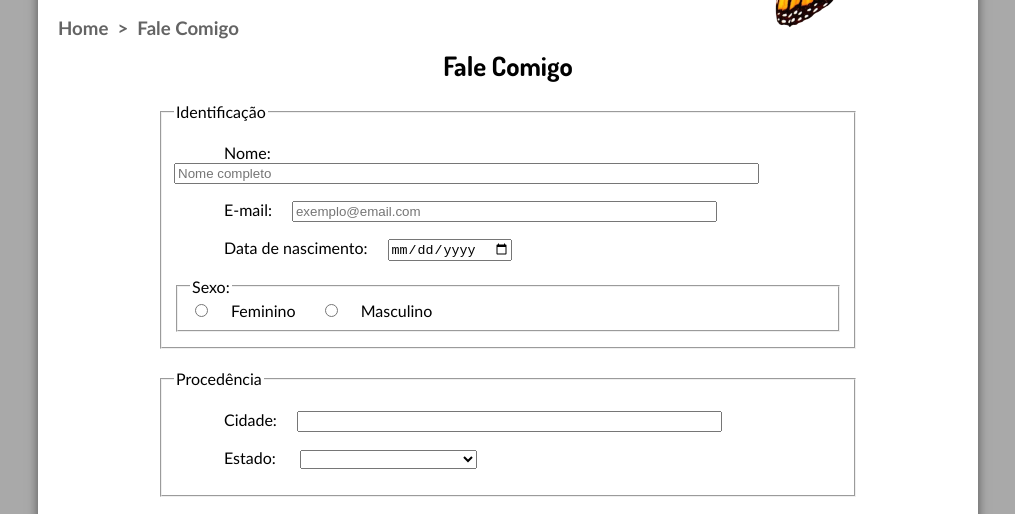
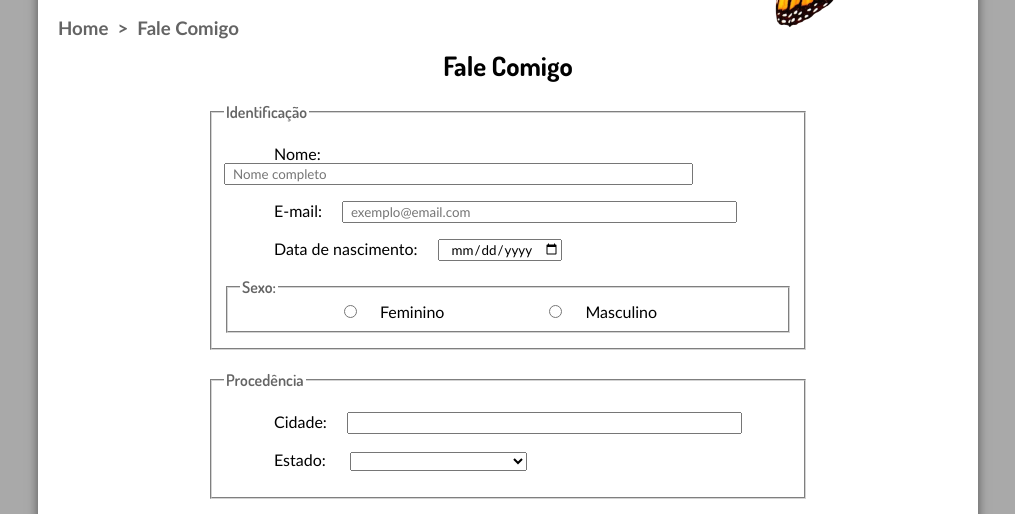
Before and after one commit to fernacke/DefaultSite, a plain HTML site: page fale-comigo.html in a window 1280 px wide. Shown: the part 233-747 px from the top of the page, without its empty margins (132-1147 px from the left). Drawn offline with Linux system fonts and the light colour scheme; a web font is replaced by a local one.

Commit message:
Dia 13
Versão "final" HTML e CSS.

```diff
--- a/_css/estilo.css
+++ b/_css/estilo.css
@@ -203,7 +203,7 @@ figure.foto-legenda figcaption {
         margin: 0px;
     }
     p {
-        margin: 10px;
+        text-indent: 0px;
     }
 }
 
--- a/_css/form.css
+++ b/_css/form.css
@@ -5,17 +5,33 @@
 }
 
 form {
-    padding-left: 100px;
-    padding-right: 100px;
+    width: 600px;
+    margin: auto;
 }
 
 fieldset {
     margin-top: 20px;
     margin-bottom: 20px;
+    border-color: lightgrey;
+}
+
+legend {
+    font-family: 'Dosis', 'Trebuchet MS', sans-serif;
+    font-weight: 600;
+    color: rgb(100, 100, 100);
 }
 
 label {
     margin-right: 20px;
+}
+
+input, textarea {
+    text-indent: 5px;
+    font-family: 'Trebuchet MS', sans-serif;
+}
+
+input:hover, textarea:hover {
+    background-color: rgb(250, 255, 152);
 }
 
 input [type="radio"] {
@@ -26,6 +42,12 @@ input [type="radio"] {
 #fSexo {
     margin-top: 5px;
     margin-bottom: 5px;
+    display: flex;
+    justify-content: center;
+}
+
+#opSexo {
+    padding-inline: 40px;
 }
 
 #radLabel {
--- a/fale-comigo.html
+++ b/fale-comigo.html
@@ -45,13 +45,17 @@
             <form method="post" id="fContato">
                 <fieldset>
                     <legend>Identificação</legend>
-                    <p><label for="iNome">Nome:</label><input type="text" name="nNome" id="iNome" size="70" maxlength="100" placeholder="Nome completo"></p>
+                    <p><label for="iNome">Nome:</label><input type="text" name="nNome" id="iNome" size="60" maxlength="80" placeholder="Nome completo"></p>
                     <p><label for="iEmail">E-mail:</label><input type="email" name="nEmail" id="iEmail" size="50" maxlength="50" placeholder="exemplo@email.com"></p>
                     <p id="pNasc"><label for="iNasc">Data de nascimento:</label><input type="date" name="nNasc" id="iNasc"></p>
                     <fieldset id="fSexo">
                         <legend>Sexo:</legend>
+                            <div id="opSexo">
                             <input type="radio" name="nSexo" id="iFem"><label id="radLabel" for="iFem">Feminino</label>
+                            </div>
+                            <div id="opSexo">
                             <input type="radio" name="nSexo" id="iMasc"><label id="radLabel" for="iMasc">Masculino</label>
+                            </div>
                     </fieldset>
                 </fieldset>
                 <fieldset>
```
